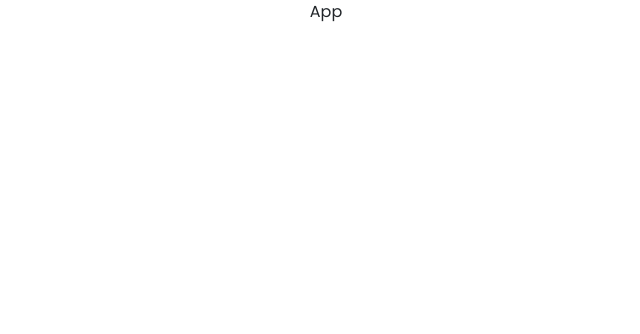
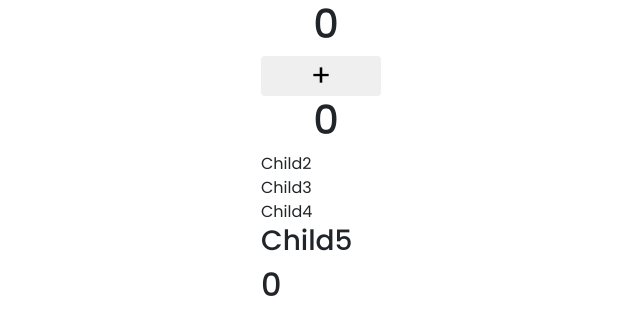
Before and after one commit to Firdavs-owafr/ReactSmallProjects, a React (Create React App) app: page / in a window 1280 px wide. Shown: the top 334 px of the page, without its empty margins (314-954 px from the left). Built offline with nearby package versions, Linux system fonts and the light colour scheme.

Commit message:
useContext2

```diff
--- a/src/App.js
+++ b/src/App.js
@@ -1,7 +1,15 @@
-import React from 'react'
+import React,{ useState, createContext } from 'react'
+import Child1 from './components/Child1'
+
+export const ContentText = createContext(0)
 
 export default function App() {
+  const [counter, setCounter] = useState(0)
   return (
-    <div>App</div>
+    <ContentText.Provider value={counter}>
+      <h1>{counter}</h1>
+      <button onClick={() => setCounter(counter + 1 )}>+</button>
+      <Child1/>
+    </ContentText.Provider>
   )
 }
--- /dev/null
+++ b/src/components/Child1.js
@@ -0,0 +1,14 @@
+import React,{ useContext } from 'react'
+import Child2 from '../components/Child2'
+import { ContentText } from '../App'
+
+export default function Child1() {
+
+    const count = useContext(ContentText)
+  return (
+    <div>
+        <h1>{count}</h1>
+        <Child2/>
+    </div>
+  )
+}
--- /dev/null
+++ b/src/components/Child2.js
@@ -0,0 +1,11 @@
+import React from 'react'
+import Child3 from './Child3'
+
+export default function Child2() {
+  return (
+    <>
+        <div>Child2</div>
+        <Child3/>
+    </>
+  )
+}
--- /dev/null
+++ b/src/components/Child3.js
@@ -0,0 +1,10 @@
+import React from 'react'
+import Child4 from './Child4'
+export default function Child3() {
+  return (
+    <>
+        <div>Child3</div>
+        <Child4/>
+    </>
+  )
+}
--- /dev/null
+++ b/src/components/Child4.js
@@ -0,0 +1,11 @@
+import React from 'react'
+import Child5 from './Child5'
+
+export default function Child4() {
+  return (
+    <>
+        <div>Child4</div>
+        <Child5/>
+    </>
+  )
+}
--- /dev/null
+++ b/src/components/Child5.js
@@ -0,0 +1,12 @@
+import React,{ useContext } from 'react'
+import { ContentText } from '../App'
+
+export default function Child5() {
+    const count = useContext(ContentText)
+  return (
+    <div>
+        <h3>Child5</h3>
+        <h2>{count}</h2>
+    </div>
+  )
+}
```
